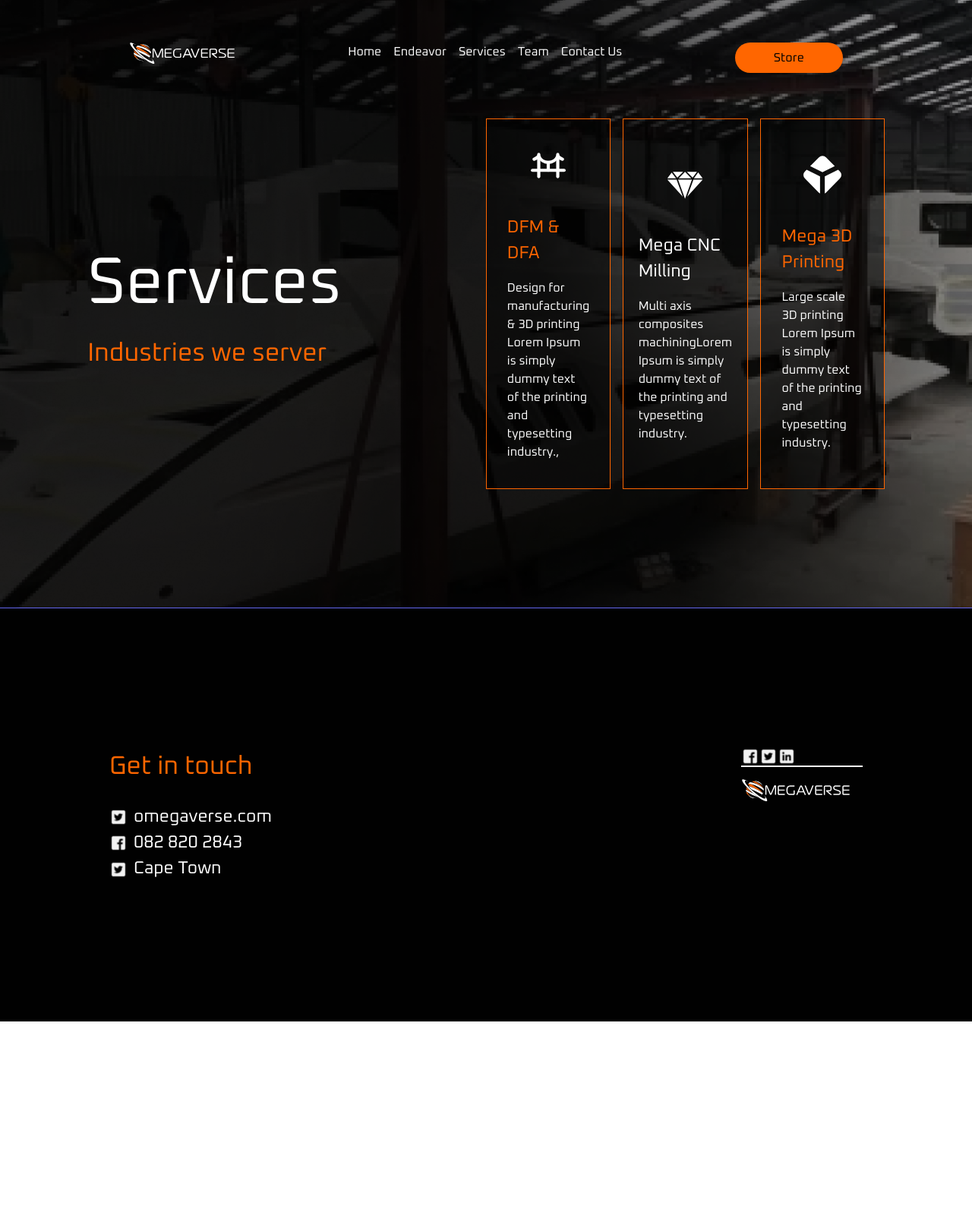
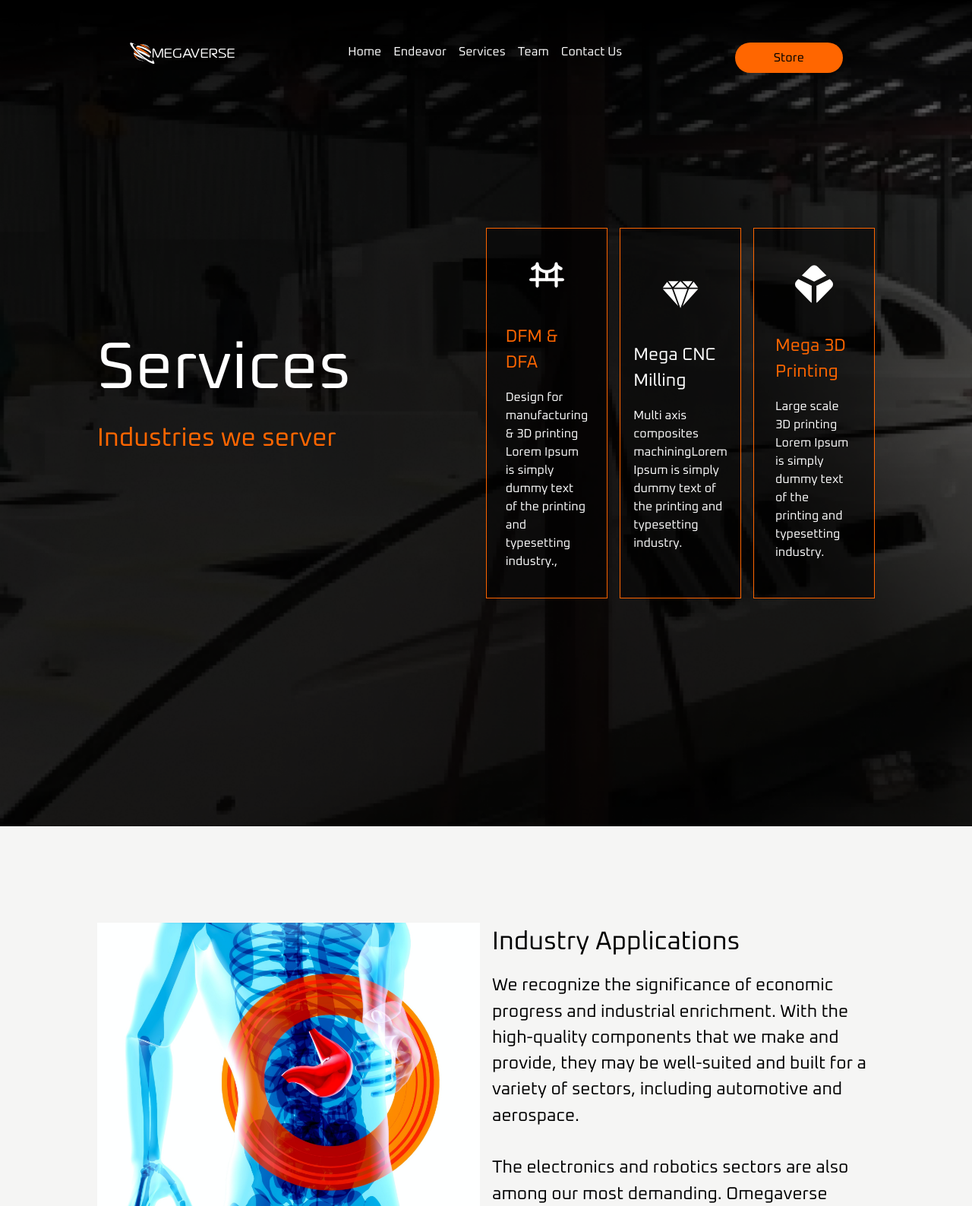
Before and after one commit to BradleyPekeur/omegaverse-designv2, a Next.js app: page /services in a window 1280 px wide. Shown: the top 1588 px of the page at 76% size. Before the commit the page ends 1345 px from the top, so only its background shows below. Built offline with nearby package versions, Linux system fonts and the light colour scheme.

Commit message:
Fixed Services Page

```diff
--- a/components/Navbar.js
+++ b/components/Navbar.js
@@ -13,7 +13,7 @@ function Navbar() {
   };
 
   return (
-    <nav className=' navbg flex justify-around w-screen fixed pt-14 pb-14 mb-10 px-[20px] md:px-[170px] z-50'>
+    <nav className='navbarBG navbg flex justify-around w-screen fixed pt-14 pb-14 mb-10 px-[20px] md:px-[170px] z-50'>
       <Link href="./"><div className='min-h-[40px]'><Image src="/omegaverse_logo.svg" alt="Logo"  width={200} height={40} /></div></Link>
       <ul className='hidden md:flex space-x-4 w-full justify-center text-white text-size-4' >
         <li><Link href="./">Home</Link></li>
--- a/pages/services.js
+++ b/pages/services.js
@@ -1,15 +1,13 @@
-import React, { useEffect, useRef } from 'react'
-import ServicesCards from '../components/ServicesCards'
+import React, { useEffect, useRef } from "react";
+import ServicesCards from "../components/ServicesCards";
 import { gsap } from "gsap/dist/gsap";
 
-import { ImAirplane} from 'react-icons/im';
-import { TbBuildingBridge} from 'react-icons/tb';
-import { SiBlockchaindotcom} from 'react-icons/si';
-import { GiCutDiamond} from 'react-icons/gi';
-
+import { ImAirplane } from "react-icons/im";
+import { TbBuildingBridge } from "react-icons/tb";
+import { SiBlockchaindotcom } from "react-icons/si";
+import { GiCutDiamond } from "react-icons/gi";
 
 function Services(props) {
-
 	// const card1 = useRef(null)
 	// const card2 = useRef(null)
 	// const card3= useRef(null)
@@ -32,83 +30,95 @@ function Services(props) {
 	// });
 
 	return (
-    <>
-    <div className='min-h-[140vh] md:min-h-[100vh]  w-full flex justify-center items-center bg-cover bg-no-repeat' style={{backgroundImage:"url(./img/services/services.png) "}}>
-      <div className='flex h-[70vh] w-[82vw] columns-2 flex-col md:flex-row '>
-        <div className='flex-1 flex flex-col justify-center'>
-
-          <h1 className='text-white heading'>Services</h1>
-          <span className='text-[#FF6600] sHeading'>Industries we server</span>
+		<div>
+			<div
+				className="py-36 min-h-screen w-full flex justify-center items-center bg-cover bg-no-repeat"
+				style={{ backgroundImage: "url(./img/services/services.png) " }}
+			>
+				<div className="w-[80vw] flex flex-col md:flex-row">
+					<div className="min-h-screen flex flex-col md:flex-row justify-center items-center">
+						<div className="flex-1 w-full">
+							<div className="flex-1 flex flex-col mb-16">
+								<h1 className="text-white heading">Services</h1>
+								<span className="text-[#FF6600] sHeading">
+									Industries we server
+								</span>
 							</div>
-        <div className='  flex justify-center items-center relative flex-1'>
-
-        {/* <div className='w-full relative flex flex-col md:flex-row'>
-            <div className='card1 ' ref={card1}>
+						</div>
+						<div className="flex-1">
+							<div className="grid grid-cols-1 md:grid-cols-2 lg:grid-cols-3 gap-4 ">
+								<div className="bg-[#00000077] border border-[#FF6600] flex flex-col items-center justify-center p-5">
 									<ServicesCards
+										icon={
+											<TbBuildingBridge
+												size={50}
+												color="white"
+												className="mb-10"
+											/>
+										}
 										title="DFM & DFA"
 										description="Design for manufacturing & 3D printing Lorem Ipsum is simply dummy text of the printing and typesetting industry.,"
-                    textColor = "#FF6600"
+										textColor="#FF6600"
 										className="relative"
 									/>
 								</div>
 
-            <div className='card2 relative' ref={card2}>
+								<div className="bg-[#00000077] border border-[#FF6600] flex flex-col items-center justify-center p-5">
 									<ServicesCards
+										icon={
+											<GiCutDiamond size={50} color="white" className="mb-10" />
+										}
 										title="Mega CNC Milling"
 										description="Multi axis composites machiningLorem Ipsum is simply dummy text of the printing and typesetting industry. "
-                  textColor = "white"
+										textColor="white"
 									/>
 								</div>
 
-            <div className='card3 relative' ref={card3} >
+								<div className="bg-[#00000077] border border-[#FF6600] flex flex-col items-center justify-center p-5 ">
 									<ServicesCards
+										icon={
+											<SiBlockchaindotcom
+												size={50}
+												color="white"
+												className="mb-10"
+											/>
+										}
 										title="Mega 3D Printing"
-                description = "Large scale 3D printing Lorem Ipsum is simply dummy text of the printing and typesetting industry."
-                textColor = "#FF6600"
+										description="Large scale 3D printing Lorem Ipsum is simply dummy text of the printing and typesetting industry."
+										textColor="#FF6600"
 									/>
 								</div>
-        </div> */}
-
-
-
-          <div className="grid grid-cols-1 md:grid-cols-3 gap-4 ">
-              <div className='bg-[#00000077] border border-[#FF6600] flex flex-col items-center justify-center p-5'>
-              <ServicesCards
-                    icon = {<TbBuildingBridge size={50} color="white" className="mb-10"/>}
-                    title="DFM & DFA"
-                    description="Design for manufacturing & 3D printing Lorem Ipsum is simply dummy text of the printing and typesetting industry.,"
-                    textColor = "#FF6600"
-
-                    className="relative"
-                  />
 							</div>
-
-              <div className='bg-[#00000077] border border-[#FF6600] flex flex-col items-center justify-center p-5'>
-              <ServicesCards
-                  icon = {<GiCutDiamond size={50} color="white" className="mb-10"/>}
-                  title="Mega CNC Milling"
-                  description="Multi axis composites machiningLorem Ipsum is simply dummy text of the printing and typesetting industry. "
-                  textColor = "white"
-                />
 						</div>
-
-              <div className='bg-[#00000077] border border-[#FF6600] flex flex-col items-center justify-center p-5 '>
-                <ServicesCards
-                icon = {<SiBlockchaindotcom size={50} color="white" className="mb-10"/>}
-                  title="Mega 3D Printing"
-                  description = "Large scale 3D printing Lorem Ipsum is simply dummy text of the printing and typesetting industry."
-                  textColor = "#FF6600"
-                />
-              </div>
-
-          </div>
-
 					</div>
 				</div>
 			</div>
 
-    </>
-  )
+			<div className="min-h-screen flex justify-center items-center bg-stone-100">
+				<div className="flex flex-col md:flex-row gap-4 w-[80vw]">
+					<div className="flex-1 mb-16">
+						<img src="/img/services/med.jpg" alt="" />
+					</div>
+					<div className="flex-1 pText">
+						<h1 className="sHeading mb-4">Industry Applications</h1>
+						<p className="">
+							We recognize the significance of economic progress and industrial
+							enrichment. With the high-quality components that we make and
+							provide, they may be well-suited and built for a variety of
+							sectors, including automotive and aerospace.
+							<br />
+							<br />
+							The electronics and robotics sectors are also among our most
+							demanding. Omegaverse production has also grown into the medical,
+							dental, and educational industries, as well as the
+							energy-producing industries, which are always in need of
+							effective, long-lasting, and dependable mechanical parts.
+						</p>
+					</div>
+				</div>
+			</div>
+		</div>
+	);
 }
 
-export default Services
+export default Services;
--- a/styles/globals.css
+++ b/styles/globals.css
@@ -3,6 +3,11 @@
 @tailwind utilities;
 @import url('https://fonts.googleapis.com/css2?family=Oxanium:wght@300;400;700&family=Poppins:wght@300;400&display=swap');
 
+
+.navbarBG{
+  background: rgb(0,0,0);
+background: linear-gradient(180deg, rgba(0,0,0,1) 0%, rgba(0,0,0,0.006039915966386533) 80%);
+}
 
 :root{
   --prime: #FF6600;
```
Also changed, not shown: public/img/services/med.jpg (added). Lines whose indentation alone changed are shown as unchanged.
